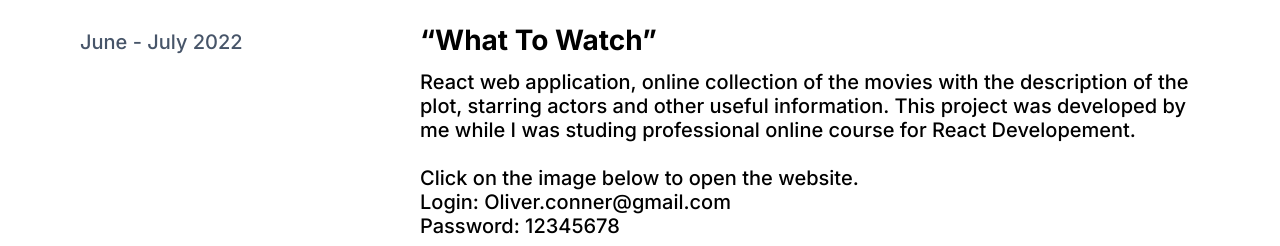
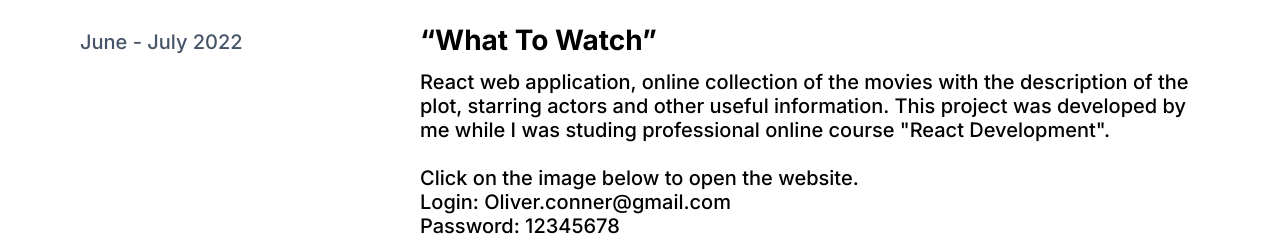
Before and after one commit to izolotarev/igor-cv-responsive, a website built with webpack: page index.html in a window 1280 px wide. Shown: the part 539-785 px from the top of the page. Built offline with nearby package versions, Linux system fonts and the light colour scheme.

```diff
--- a/index.html
+++ b/index.html
@@ -104,7 +104,7 @@
             <li class="projects__list-item">
               <h3 class="heading-3 projects__title">“What To Watch”</h3>
               <p class="projects__description">
-                React web application, online collection of the movies with the description of the plot, starring actors and other useful information. This project was developed by me while I was studing professional online course for React Developement. <br><br>
+                React web application, online collection of the movies with the description of the plot, starring actors and other useful information. This project was developed by me while I was studing professional online course "React Development". <br><br>
                 Click on the image below to open the website.<br>
                 Login: Oliver.conner@gmail.com <br>
                 Password: 12345678
```
